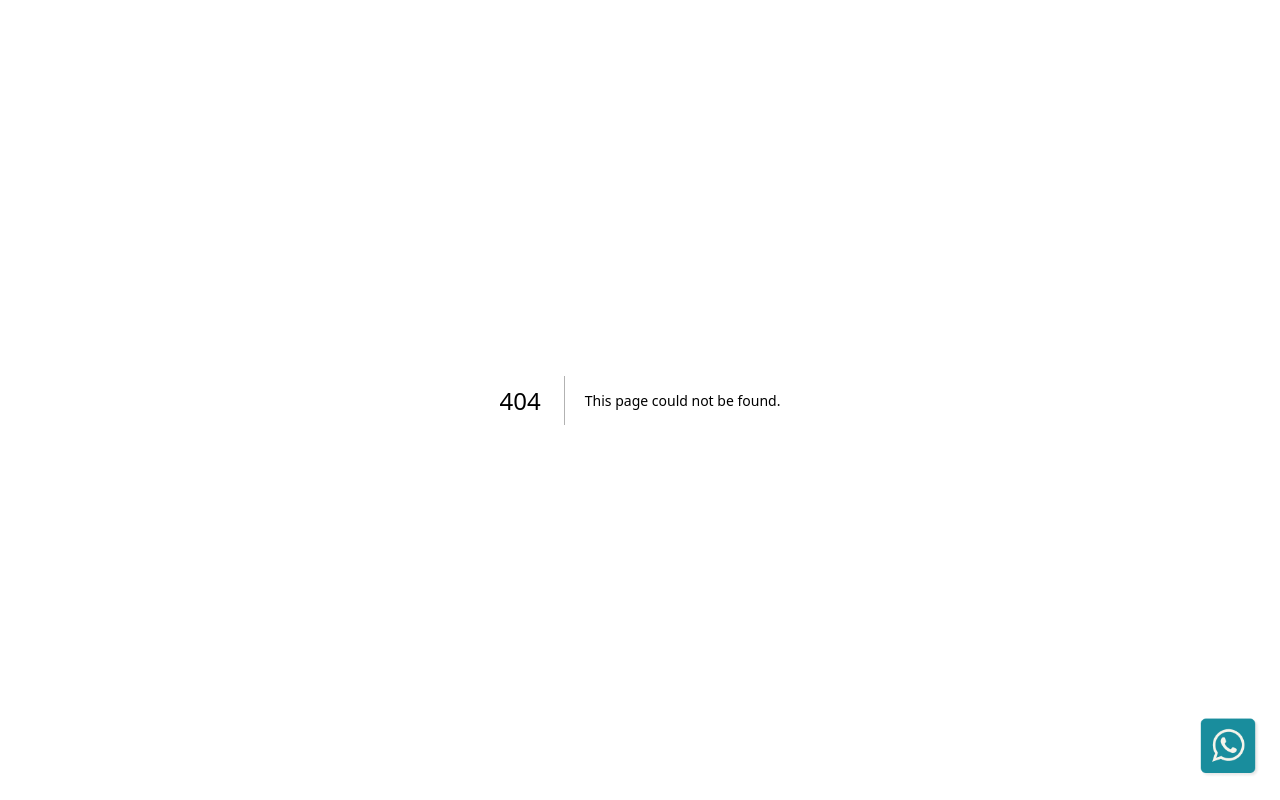
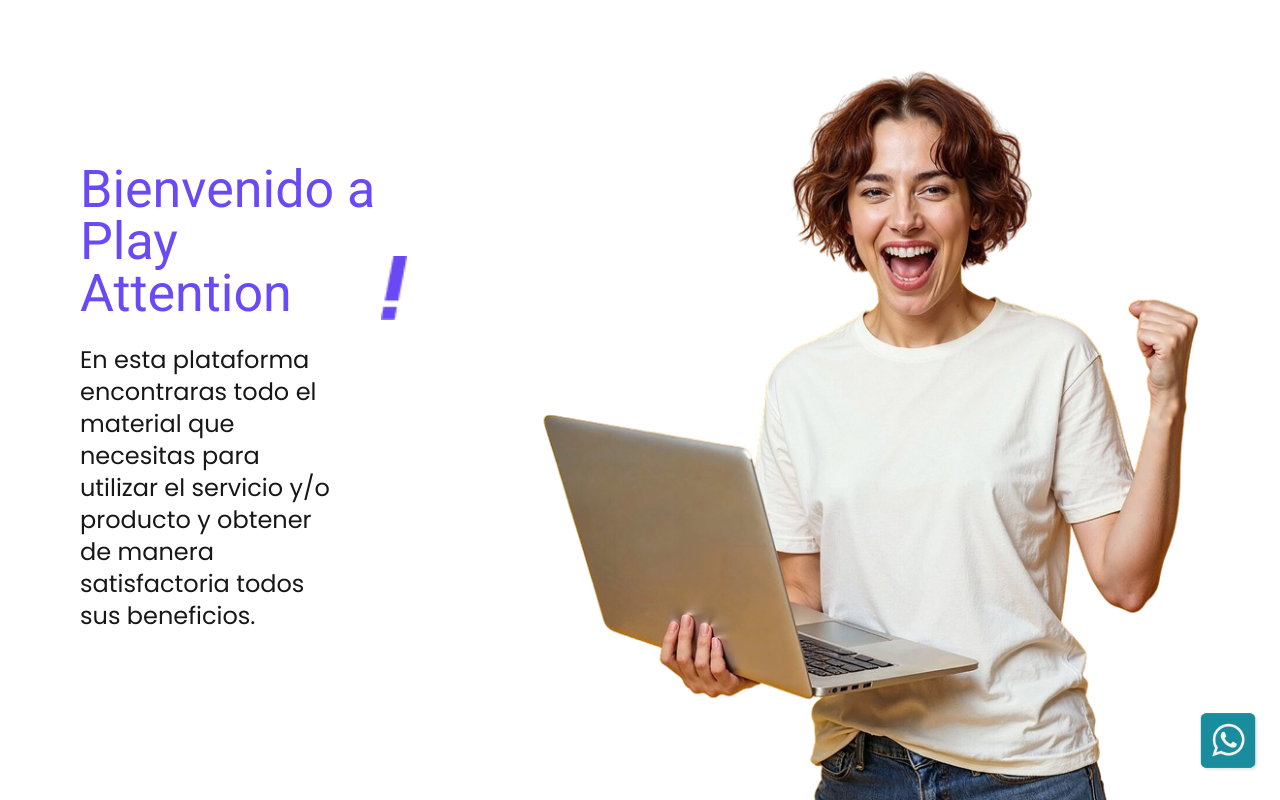
Before and after one commit to lazaronazareno/h5-03-play-attention, a Next.js app in the folder client/: page /dashboard in a window 1280 px wide. Before the commit this address had no page. Shown: the top 800 px of the page. Built offline with nearby package versions, Linux system fonts and the light colour scheme.

Commit message:
feat(frontend): :sparkles: dashboard page

```diff
--- /dev/null
+++ b/client/src/app/dashboard/page.tsx
@@ -0,0 +1,19 @@
+import Typography from "@/components/ui/Typography";
+import Image from "next/image";
+import SymbolLogo from '/public/branding/LogoSymbol.png'
+import WelcomeImage from '/public/dashboard/welcome.png'
+
+export default function DashboardPage() {
+  return (
+    <main className="flex flex-col lg:flex-row min-h-screen pt-9 justify-between">
+      <div className="flex flex-1 flex-col gap-4 lg:gap-6 px-6 lg:px-20 lg:pt-32">
+        <div className="flex items-end">
+          <Typography text="Bienvenido a Play Attention" variant="h1" color="violet" size="title" weight="medium" className="w-[200px] lg:w-[335px]" />
+          <Image src={SymbolLogo} alt="Logo" width={50} height={50} className="w-4 h-12 lg:w-7 lg:h-16 -ms-2 lg:mb-0 mb-2" />
+        </div>
+        <Typography text="En esta plataforma encontraras todo el material que necesitas para utilizar el servicio y/o producto y obtener de manera satisfactoria todos sus beneficios. " variant="p" color="default" size="base" weight="normal" className="w-4/5" />
+      </div>
+      <Image src={WelcomeImage} alt="Welcome" width={800} height={1000} className="lg:flex-1" />
+    </main>
+  );
+}
```
Also changed, not shown: client/public/dashboard/welcome.png (added).
